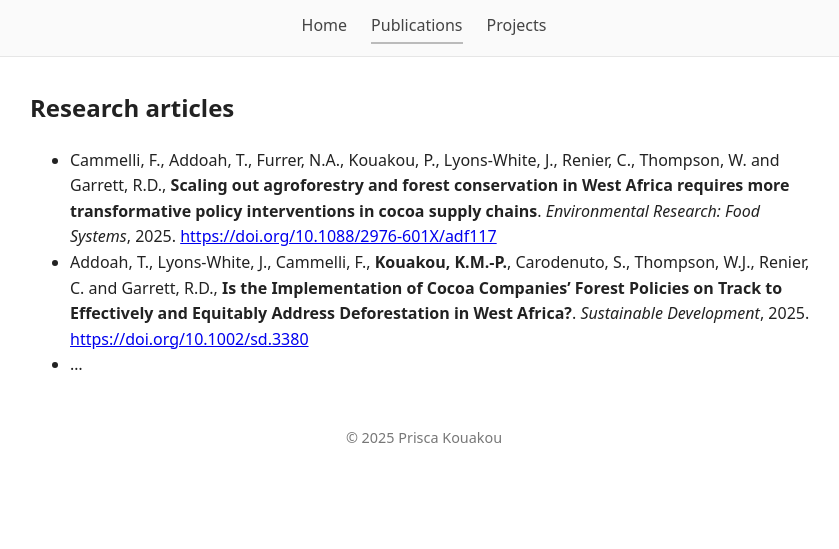
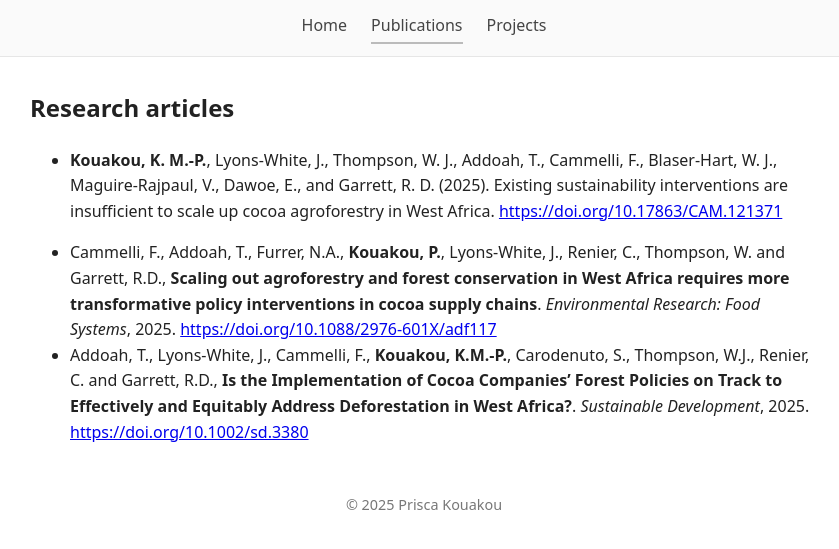
Before and after one commit to priscakmkouakou/priscakmkouakou.github.io, a Jekyll site: the page built from publications.md, in a window 1280 px wide. Shown: the top 549 px of the page, without its empty margins (216-1055 px from the left). Built offline with Jekyll 4.4.1, drawn with Linux system fonts in a browser that asks for light colours.

Commit message:
Update publications.md

```diff
--- a/publications.md
+++ b/publications.md
@@ -5,6 +5,7 @@ permalink: /publications/
 ---
 
 ## Research articles
-- Cammelli, F., Addoah, T., Furrer, N.A., Kouakou, P., Lyons-White, J., Renier, C., Thompson, W. and Garrett, R.D., **Scaling out agroforestry and forest conservation in West Africa requires more transformative policy interventions in cocoa supply chains**. *Environmental Research: Food Systems*, 2025. [https://doi.org/10.1088/2976-601X/adf117](#)
+- **Kouakou, K. M.-P.**, Lyons-White, J., Thompson, W. J., Addoah, T., Cammelli, F., Blaser-Hart, W. J., Maguire-Rajpaul, V., Dawoe, E., and Garrett, R. D. (2025). Existing sustainability interventions are insufficient to scale up cocoa agroforestry in West Africa. [https://doi.org/10.17863/CAM.121371](#)
+
+- Cammelli, F., Addoah, T., Furrer, N.A., **Kouakou, P.**, Lyons-White, J., Renier, C., Thompson, W. and Garrett, R.D., **Scaling out agroforestry and forest conservation in West Africa requires more transformative policy interventions in cocoa supply chains**. *Environmental Research: Food Systems*, 2025. [https://doi.org/10.1088/2976-601X/adf117](#)
 - Addoah, T., Lyons-White, J., Cammelli, F., **Kouakou, K.M.-P.**, Carodenuto, S., Thompson, W.J., Renier, C. and Garrett, R.D., **Is the Implementation of Cocoa Companies' Forest Policies on Track to Effectively and Equitably Address Deforestation in West Africa?**. *Sustainable Development*, 2025. [https://doi.org/10.1002/sd.3380](#)
-- ...
```
